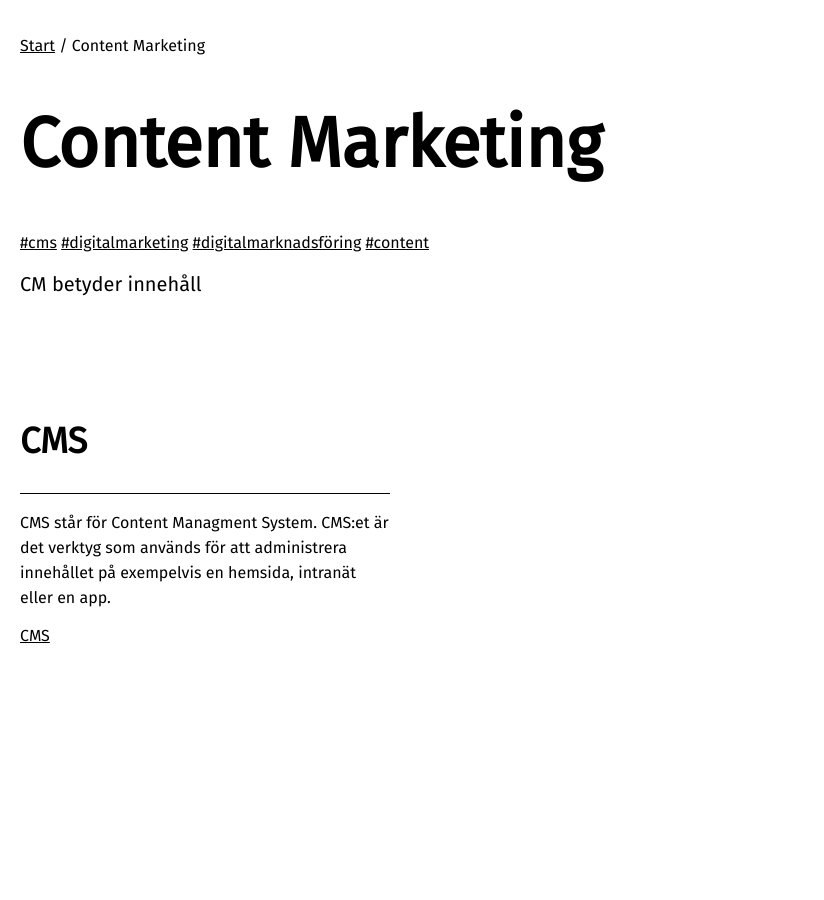
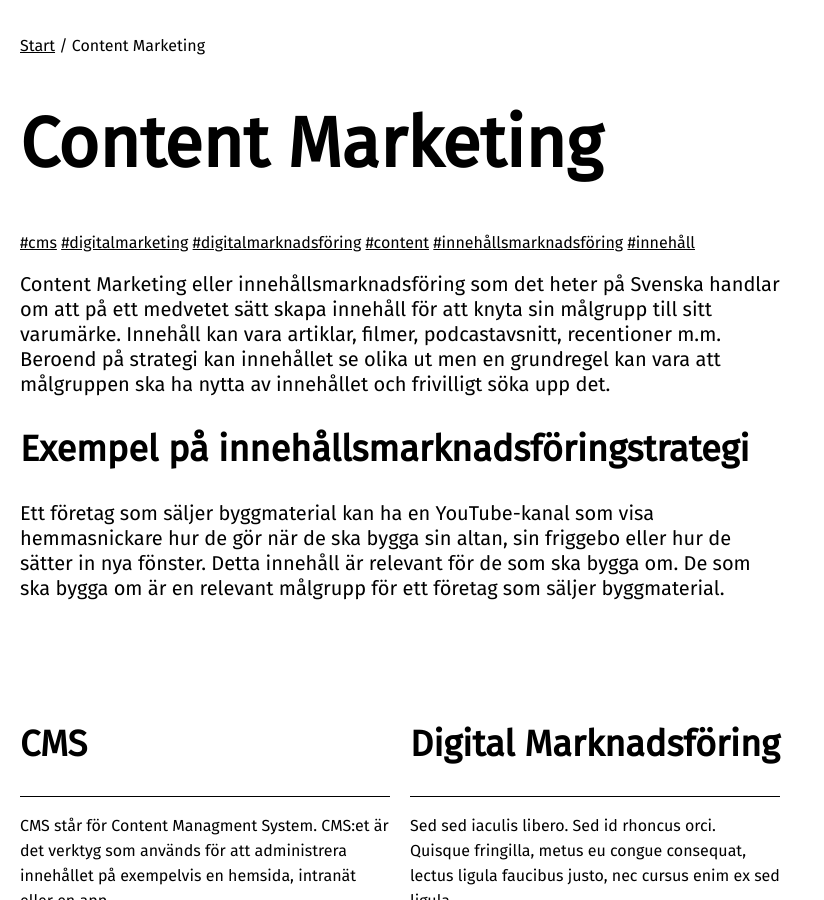
Before and after one commit to nartinmielsen1337/wordlist, a Jekyll site: the page built from _ord/contentmarketing.md, in a window 1280 px wide. Shown: the whole page, without its empty margins (0-824 px from the left). Built offline with Jekyll 4.4.1, drawn with Linux system fonts in a browser that asks for light colours; some of the changed text lies outside the part shown.

Commit message:
content marketing

```diff
--- a/_ord/contentmarketing.md
+++ b/_ord/contentmarketing.md
@@ -1,12 +1,16 @@
 ---
 layout: ord
 title: Content Marketing
-metadescription: Oget luctus maximus. Sed sed iaculis libero. Sed id rhoncus orci. Quisque fringilla, metus eu congue consequat, lectus ligula faucibus justo, nec cursus enim ex sed ligula.
-metatags: cms, digitalmarketing, digitalmarknadsföring, content
+metadescription: Content Marketing eller innehållsmarknadsföring som det heter på svenska handlar om att via engagerande och relevant innehåll knyta sin målgrupp till sitt varumärke.
+metatags: cms, digitalmarketing, digitalmarknadsföring, content, innehållsmarknadsföring, innehåll
 permalink: /contentmarketing/
 related:
  - slug: /cms/
+ - slug: /digitalmarknadsforing/
 
 ---
 
-CM betyder innehåll
+Content Marketing eller innehållsmarknadsföring som det heter på Svenska handlar om att på ett medvetet sätt skapa innehåll för att knyta sin målgrupp till sitt varumärke. Innehåll  kan vara artiklar, filmer, podcastavsnitt, recentioner m.m. Beroend på strategi kan innehållet se olika ut men en grundregel kan vara att målgruppen ska ha nytta av innehållet och frivilligt söka upp det.
+
+## Exempel på innehållsmarknadsföringstrategi
+Ett företag som säljer byggmaterial kan ha en YouTube-kanal som visa hemmasnickare hur de gör när de ska bygga sin altan, sin friggebo eller hur de sätter in nya fönster. Detta innehåll är relevant för de som ska bygga om. De som ska bygga om är en relevant målgrupp för ett företag som säljer byggmaterial.
```
Also changed, not shown: _ord/amp.md (+3 -2 lines), 7 other files.
